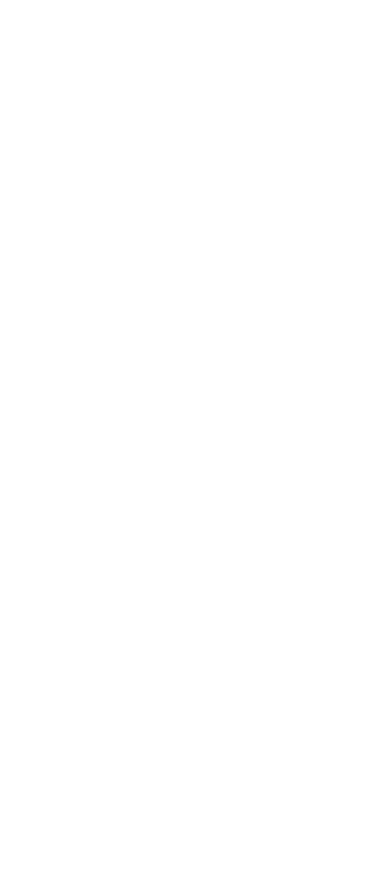
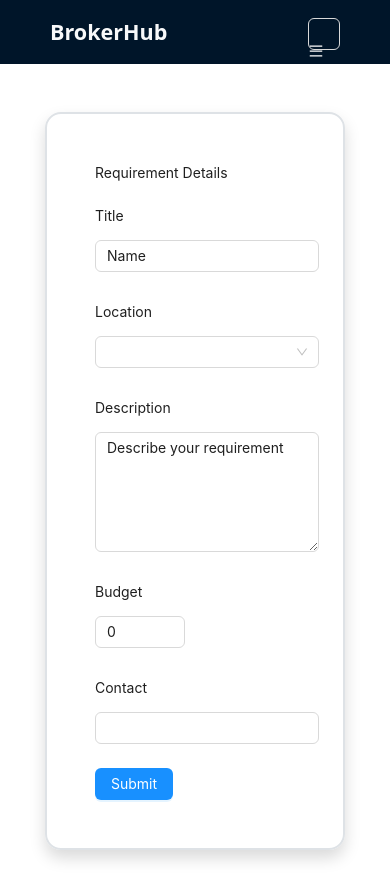
Before and after one commit to VAIJ-TEJAS/BrokersHub_React_Frontend, a React (Vite) app: page /PostRequirement in a window 390 px wide. Before the commit this address had no page. Before the commit the page ends 844 px from the top, so only its background shows below. Built offline with nearby package versions, Linux system fonts and the light colour scheme.

Commit message:
made post form and added some responsiveness

```diff
--- a/src/App.tsx
+++ b/src/App.tsx
@@ -1,6 +1,7 @@
-import AddItem from './Pages/AddItem'
+import PostRequirement from './Pages/PostRequirement'
 import HomePage from './Pages/HomePage'
 import ListingPage from './Pages/ListingPage'
+import PostAdd from './Pages/PostAdd'
 import { BrowserRouter as Router, Route, Routes, Navigate } from "react-router-dom"
 
 function App() {
@@ -11,7 +12,8 @@ function App() {
         <Routes>
           <Route path="/" element={<Navigate to={"home"} />} />
           <Route path="/home" element={<ListingPage />} />
-          <Route path="/AddItem" element={<AddItem />} />
+          <Route path="/PostRequirement" element={<PostRequirement />} />
+          <Route path="/PostAdd" element={<PostAdd />} />
           <Route path="/Listing" element={<HomePage />} />
         </Routes>
       </Router>
--- /dev/null
+++ b/src/Pages/PostRequirement.tsx
@@ -0,0 +1,201 @@
+/* eslint-disable @typescript-eslint/no-explicit-any */
+import { Form, Input, InputNumber, Button, Select } from 'antd';
+import { useFormik } from 'formik';
+import ItemCard from '../components/ItemCard';
+import Navbar from '../components/Navbar';
+import { useEffect, useState } from 'react';
+import '../components/Navbar.css'
+
+
+const PostRequirement = () => {
+    const [loading, setLoading] = useState(false);
+    const [imageURL, setImageURL] = useState<string>('');
+
+    useEffect(() => {
+        setImageURL('');
+
+        formik.resetForm({
+            values: {
+                image: null,
+                title: 'Name',
+                description: 'Describe your requirement',
+                budget: 0,
+                location: '',
+                contact: '',
+            },
+        });
+    }, []);
+
+    const formik = useFormik({
+        initialValues: {
+            image: null,
+            title: 'Name',
+            description: 'Describe your requirement',
+            location: '',
+            budget: 0,
+            contact: '',
+        },
+
+        onSubmit: async () => {
+
+        },
+    });
+
+    // const imageUploadProps = {
+    //     beforeUpload: (_file: File) => {
+    //         const reader = new FileReader();
+    //         reader.onload = (event) => {
+    //             const dataUrl = event.target?.result as string;
+    //             setImageURL(dataUrl);
+    //             console.log(dataUrl)
+    //             formik.setFieldValue('image', [_file]);
+    //         };
+    //         reader.readAsDataURL(_file);
+    //         return false;
+    //     },
+    // };
+
+    // const normFile = (e: any) => {
+    //     if (Array.isArray(e)) {
+    //         return e;
+    //     }
+    //     return e && e.fileList;
+    // };
+
+    const onSearch = (value: string) => {
+        console.log('search:', value);
+      };
+
+    const filterOption = (input: string, option?: { label: string; value: string }) =>
+    (option?.label ?? '').toLowerCase().includes(input.toLowerCase());
+
+    return (
+        <>
+            <Navbar />
+                <div className='d-flex justify-content-center bg-[#F5F5F5]'>
+                    <div className='addMainContainer bg-[#FFF] col-9 border border-2 rounded-4 mt-5 mb-4 shadow flex justify-between items-center overflow-hidden'>
+                        <Form
+                            labelCol={{ span: 8 }}
+                            wrapperCol={{ span: 14 }}
+                            layout='horizontal'
+                            onFinish={formik.handleSubmit}
+                            className='p-5 pe-4 addCardDetails'
+                        >
+                            <div className='text-4xl font-medium text-[#002766] mb-3'>Requirement Details</div>
+
+                            {/* <Form.Item
+                                label='Requirement Image'
+                                name='image'
+                                valuePropName='fileList'
+                                getValueFromEvent={normFile}
+                            >
+                                <Upload name='image' {...imageUploadProps}>
+                                    <Button icon={<UploadOutlined />}>Upload</Button>
+                                </Upload>
+                            </Form.Item> */}
+
+                            <Form.Item label='Title' rules={[{ required: true, message: 'Please enter the requirement title!' }]}>
+                                <Input
+                                    onChange={(e) => {
+                                        formik.setFieldValue('title', e.target.value);
+                                    }}
+                                    value={formik.values.title}
+                                />
+                            </Form.Item>
+
+                            <Form.Item label='Location' rules={[{ required: true, message: 'Please enter the location!' }]}>
+                            <Select
+                                showSearch
+                                placeholder="Select a person"
+                                optionFilterProp="children"
+                                value={formik.values.location}
+                                onChange={(value) => {
+                                    formik.setFieldValue('location', value);
+                                }}
+                                onSearch={onSearch}
+                                filterOption={filterOption}
+                                options={[
+                                {
+                                    value: 'Mumbai',
+                                    label: 'Mumbai',
+                                },
+                                {
+                                    value: 'Pune',
+                                    label: 'Pune',
+                                },
+                                {
+                                    value: 'Delhi',
+                                    label: 'Delhi',
+                                },
+                                ]}
+                            />
+                            </Form.Item>
+
+                            <Form.Item
+                                label='Description'
+                                rules={[{ required: true, message: 'Please enter the description!' }]}
+                            >
+                                <Input.TextArea
+                                    onChange={(e) => {
+                                        formik.setFieldValue('description', e.target.value);
+                                    }}
+                                    value={formik.values.description}
+                                    style={{
+                                        height: "120px"
+                                    }}
+                                />
+                            </Form.Item>
+
+                            <Form.Item
+                                label='Budget'
+                                rules={[{ required: true, message: 'Please enter the budget!' }]}
+                            >
+                                <InputNumber
+                                    min={0}
+                                    onChange={(value) => {
+                                        formik.setFieldValue('budget', value);
+                                    }}
+                                    value={formik.values.budget}
+                                />
+                            </Form.Item>
+
+                            <Form.Item label='Contact' rules={[{ required: true, message: 'Please enter the contact information!' }]}
+                            >
+                                <Input
+                                    onChange={(e) => {
+                                        formik.setFieldValue('contact', e.target.value);
+                                    }}
+                                    value={formik.values.contact}
+                                />
+                            </Form.Item>
+
+                                <Button
+                                    type='primary'
+                                    className='bg-[#1890FF] w-full font-semibold'
+                                    htmlType='submit'
+                                    loading={loading}
+                                >
+                                    Submit
+                                </Button>
+                        </Form>
+                        <div className='h-100 w-auto d-flex justify-content-center align-items-center bg-[#001529]'>
+                            <div className='addCardShower'>
+                                <ItemCard
+                                    item = {
+                                        {image: imageURL,
+                                            title:formik.values.title,
+                                            description:formik.values.description,
+                                            contact:formik.values.contact,
+                                            budget: formik.values.budget
+                                        }
+                                    }
+                                />
+                            </div>
+                        </div>
+                    </div>
+                </div>
+        </>
+    );
+};
+
+export default PostRequirement;
--- a/src/components/Navbar.css
+++ b/src/components/Navbar.css
@@ -15,7 +15,7 @@
 }
 
 
-@media (max-width: 800px) {
+@media (max-width: 900px) {
     .onShort{
         display: none;
     }
@@ -51,7 +51,7 @@
     }
 
     .filter-container{
-        width: 70%;
+        width: 100%;
         min-width: 260px;
     }
 }
--- a/src/components/Navbar.tsx
+++ b/src/components/Navbar.tsx
@@ -56,7 +56,8 @@ export default function Navbar() {
             ))}
           </Menu>
           <div className='onShort'>
-            <Link to='/AddItem' className='btn btn-warning'>Add Requirement</Link>
+            <Link to='/PostRequirement' className='btn btn-warning me-3'>Post Requirement</Link>
+            <Link to='/PostAdd' className='btn btn-warning'>Post Add</Link>
           </div>
           <div className='ms-auto d-flex align-items-center'>
             <div className='onShort'>
@@ -87,7 +88,15 @@ export default function Navbar() {
             </li>
             <hr />
             <li className='py-2 ps-2'>
-              <Link to="/AddItem"><strong>Add Requirement</strong></Link>
+            <Link to="/Listing"><strong>Listing Page</strong></Link>
+            </li>
+            <hr />
+            <li className='py-2 ps-2'>
+              <Link to="/PostRequirement"><strong>Add Requirement</strong></Link>
+            </li>
+            <hr />
+            <li className='py-2 ps-2'>
+              <Link to="/PostAdd"><strong>Add Post</strong></Link>
             </li>
             <hr />
           </ul>
```
Also changed, not shown: src/Pages/PostAdd.tsx (renamed from src/Pages/AddItem.tsx, +29 -28 lines).
